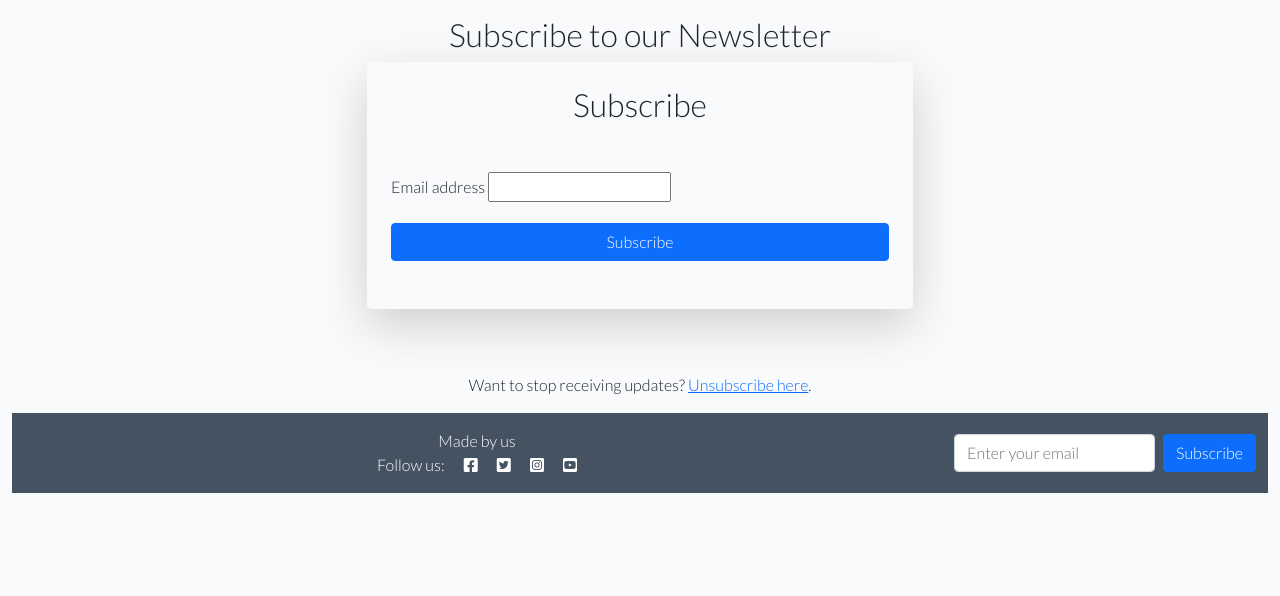
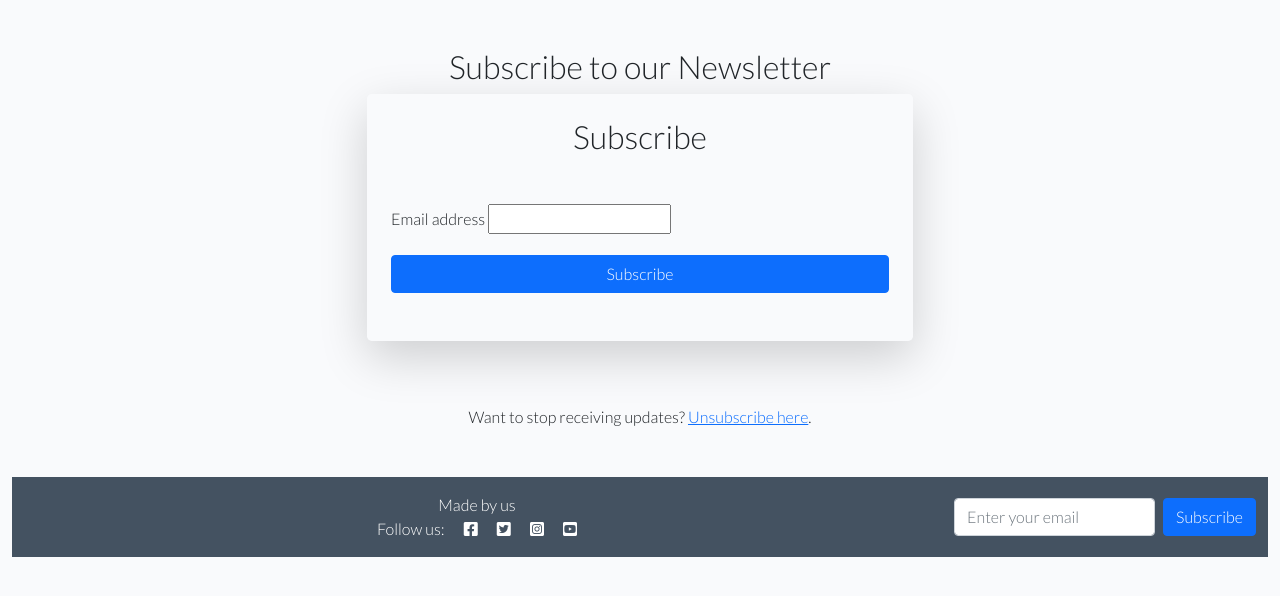
Before and after one commit to Friday79/my_site, a Django app: page /subscribe/ in a window 1280 px wide. Shown: the part 92-688 px from the top of the page. Run offline with Django 3.2, Linux system fonts and the light colour scheme.

Commit message:
padding p-4 added to sign  out container

```diff
--- a/templates/account/logout.html
+++ b/templates/account/logout.html
@@ -4,7 +4,7 @@
 {% block head_title %}{% trans "Sign Out" %}{% endblock %}
 
 {% block content %}
-<div class="container my-5 p-5">
+<div class="container my-5 p-4">
   <div class="row justify-content-center">
     <div class="col-md-6">
       <div class="card shadow-lg border-0">
--- a/templates/subscribe.html
+++ b/templates/subscribe.html
@@ -1,7 +1,7 @@
 {% extends "base.html" %}
 
 {% block content %}
-<div class="container mt-3">
+<div class="container my-5">
   <div class="row justify-content-center">
     <h2 class="text-center">Subscribe to our Newsletter</h2>
     <div class="col-md-6">
```
